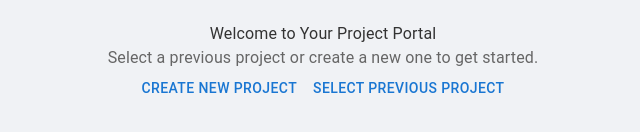
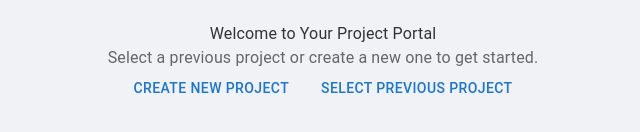
Before and after one commit to LoopLib/client, a React (Create React App) app in the folder music-tool/: page / in a window 1280 px wide. Shown: the part 336-468 px from the top of the page, without its empty margins (317-957 px from the left). Built offline with nearby package versions, Linux system fonts and the light colour scheme.

Commit message:
Button styling

```diff
--- a/music-tool/src/LandingPage.css
+++ b/music-tool/src/LandingPage.css
@@ -22,3 +22,17 @@
     color: #666;
     margin-bottom: 32px;
   }
+
+/* Button container */
+.landing-page-buttons {
+    display: flex;
+    gap: 16px;
+  }
+
+  /* Button styling */
+  .landing-page-button {
+    font-size: 1rem;
+    padding: 10px 24px;
+    border-radius: 8px;
+    transition: background-color 0.3s ease;
+  }
```
